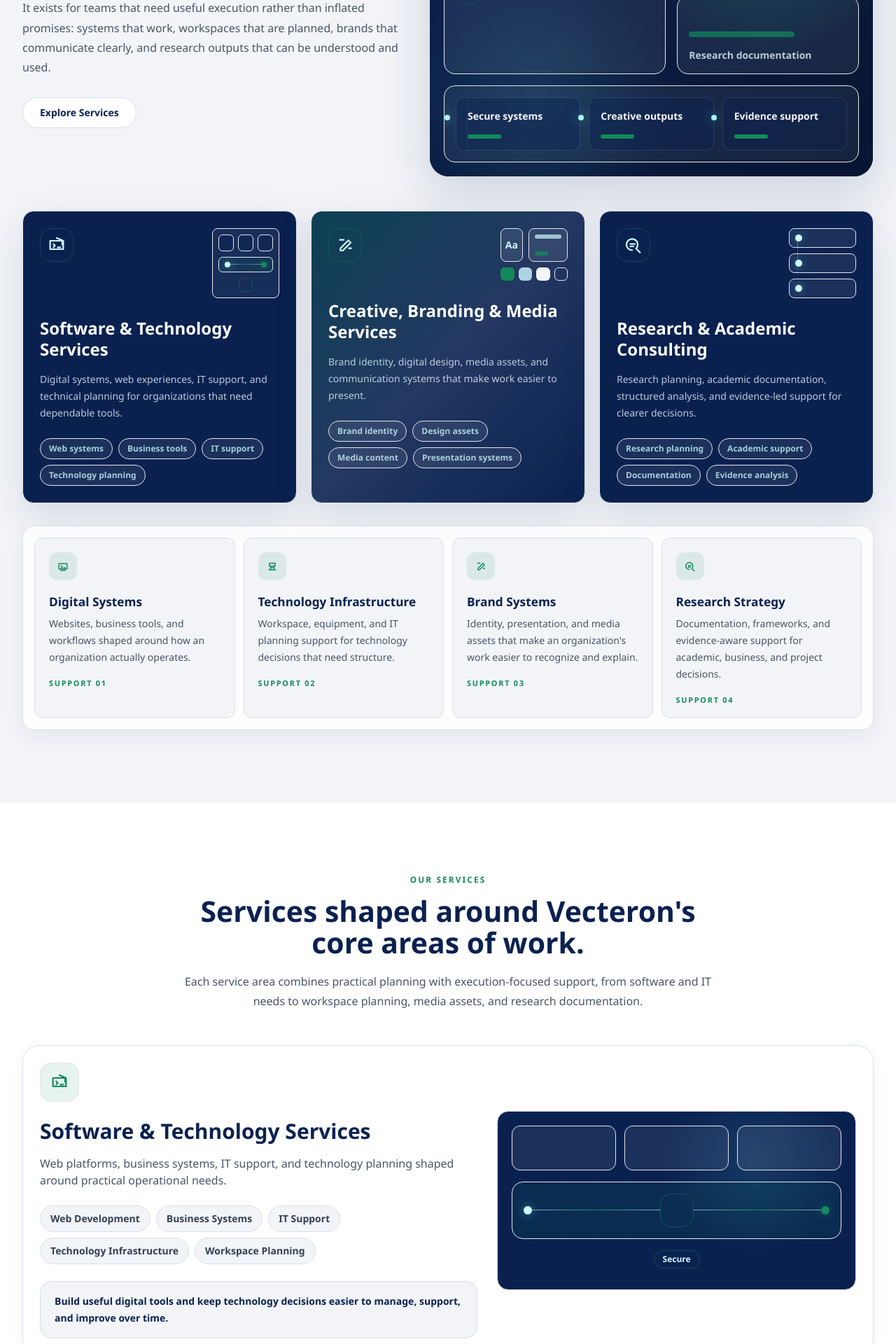
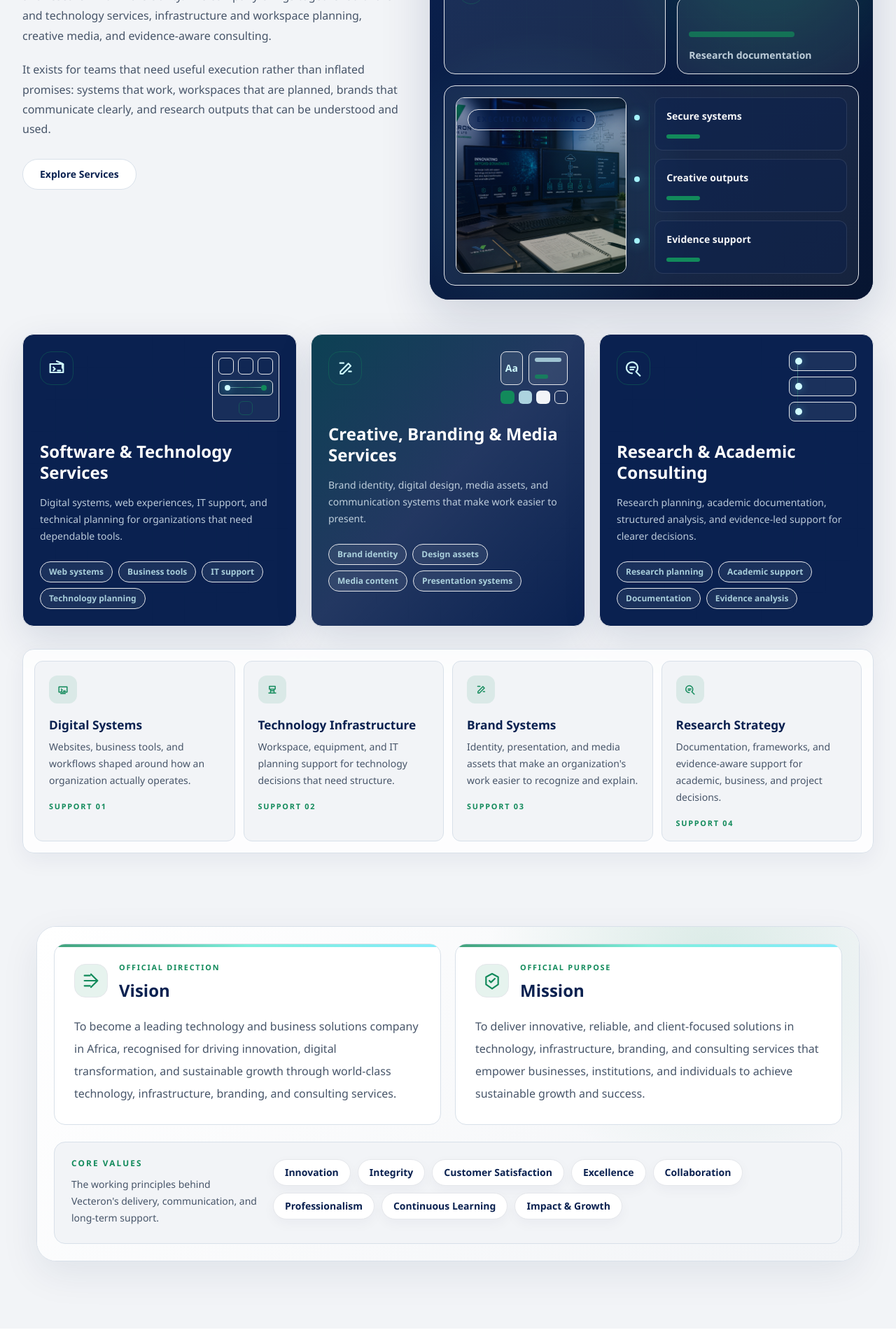
Before and after one commit to asuureprosperalebgmiah/Vecteron-Prototype, a Next.js app: page / in a window 1280 px wide. Shown: the part 1480-3400 px from the top of the page at 70% size. Built offline with nearby package versions, Linux system fonts and the light colour scheme.

Commit message:
feat: add brand content and about execution image

```diff
--- a/components/sections/home/home-page.tsx
+++ b/components/sections/home/home-page.tsx
@@ -1,3 +1,4 @@
+import Image from "next/image";
 import Link from "next/link";
 import { Button } from "@/components/ui/button";
 import { Container } from "@/components/ui/container";
@@ -187,6 +188,32 @@
     description: "Communication stays direct, structured, and useful so stakeholders can follow the work across service areas.",
     icon: "M7.5 8.5a3 3 0 1 0 0 6 M16.5 8.5a3 3 0 1 1 0 6 M10 18.5h4 M8 5.5h8"
   }
+] as const;
+
+const visionMission = [
+  {
+    title: "Vision",
+    description:
+      "To become a leading technology and business solutions company in Africa, recognised for driving innovation, digital transformation, and sustainable growth through world-class technology, infrastructure, branding, and consulting services.",
+    icon: "M5 12h14 M12 5l7 7-7 7 M5 6.5h6 M5 17.5h6"
+  },
+  {
+    title: "Mission",
+    description:
+      "To deliver innovative, reliable, and client-focused solutions in technology, infrastructure, branding, and consulting services that empower businesses, institutions, and individuals to achieve sustainable growth and success.",
+    icon: "M12 4.5 18.5 8v8L12 20.5 5.5 16V8L12 4.5Z M9 12l1.8 1.8L15 9.8"
+  }
+] as const;
+
+const coreValues = [
+  "Innovation",
+  "Integrity",
+  "Customer Satisfaction",
+  "Excellence",
+  "Collaboration",
+  "Professionalism",
+  "Continuous Learning",
+  "Impact & Growth"
 ] as const;
 
 const contactDetails = [
@@ -450,15 +477,34 @@
           </div>
         </div>
         <div className="relative overflow-hidden rounded-2xl border border-white/12 bg-white/[0.06] p-4">
-          <div className="absolute inset-y-0 left-8 w-px bg-gradient-to-b from-transparent via-brand-primary/65 to-transparent" />
-          <div className="grid gap-3 sm:grid-cols-3">
-            {["Secure systems", "Creative outputs", "Evidence support"].map((item) => (
-              <div className="relative rounded-xl border border-white/10 bg-brand-ink/40 p-4" key={item}>
-                <span className="absolute -left-[1.05rem] top-6 size-2 rounded-full bg-cyan-200 shadow-[0_0_16px_rgb(103_232_249_/_0.62)]" />
-          <p className="text-sm font-semibold text-on-dark-primary">{item}</p>
-                <span className="mt-4 block h-1.5 w-12 rounded-full bg-brand-primary" />
+          <div className="grid gap-4 sm:grid-cols-[0.9fr_1.1fr] sm:items-stretch">
+            {/* Approved About image. Prefer replacing with a compressed WebP/AVIF at the same path family for production. */}
+            <div
+              className="group relative min-h-40 overflow-hidden rounded-xl border border-brand-primary/18 bg-brand-ink shadow-[0_18px_44px_rgb(0_0_0_/_0.16)]"
+            >
+              <Image
+                alt="Vecteron technology workspace with systems planning, development screens, and infrastructure visuals"
+                className="object-cover opacity-90 saturate-[1.08] transition-transform duration-700 ease-out group-hover:scale-[1.03]"
+                fill
+                sizes="(min-width: 1024px) 340px, (min-width: 640px) 45vw, 100vw"
+                src="/images/about-execution-workspace.png"
+              />
+              <div className="absolute inset-0 bg-[linear-gradient(135deg,rgb(10_33_80_/_0.4),rgb(10_33_80_/_0.08)_42%,rgb(18_138_91_/_0.16)),radial-gradient(circle_at_78%_24%,rgb(103_232_249_/_0.16),transparent_34%)]" />
+              <div className="absolute inset-0 ring-1 ring-inset ring-white/10" />
+              <div className="absolute left-4 top-4 rounded-full border border-white/16 bg-brand-ink/55 px-3 py-1.5 text-[0.65rem] font-bold uppercase tracking-[0.16em] text-cyan-100/92 backdrop-blur-sm">
+                Execution workspace
               </div>
-            ))}
+            </div>
+            <div className="relative grid gap-3">
+              <div className="absolute inset-y-0 left-4 hidden w-px bg-gradient-to-b from-transparent via-brand-primary/65 to-transparent sm:block" />
+              {["Secure systems", "Creative outputs", "Evidence support"].map((item) => (
+                <div className="relative rounded-xl border border-white/10 bg-brand-ink/40 p-4 sm:ml-6" key={item}>
+                  <span className="absolute -left-[1.9rem] top-6 hidden size-2 rounded-full bg-cyan-200 shadow-[0_0_16px_rgb(103_232_249_/_0.62)] sm:block" />
+                  <p className="text-sm font-semibold text-on-dark-primary">{item}</p>
+                  <span className="mt-4 block h-1.5 w-12 rounded-full bg-brand-primary" />
+                </div>
+              ))}
+            </div>
           </div>
         </div>
       </div>
@@ -689,6 +735,59 @@
                 <p className="technical-label mt-5 text-label">Support 0{index + 1}</p>
               </div>
             ))}
+          </div>
+        </Reveal>
+      </Container>
+    </section>
+  );
+}
+
+function VisionMissionSection() {
+  return (
+    <section className="relative bg-brand-canvas px-5 pb-20 sm:pb-24">
+      <Container>
+        <Reveal className="relative overflow-hidden rounded-[1.75rem] border border-brand-line bg-white p-5 shadow-[0_18px_54px_rgb(10_33_80_/_0.08)] sm:p-6">
+          <div className="pointer-events-none absolute inset-0 bg-[radial-gradient(circle_at_82%_8%,rgb(18_138_91_/_0.12),transparent_30%),linear-gradient(135deg,rgb(255_255_255),rgb(242_244_247))]" />
+          <div className="relative grid gap-5 lg:grid-cols-2">
+            {visionMission.map((item, index) => (
+              <article
+                className="group relative overflow-hidden rounded-2xl border border-brand-line bg-white p-6 transition-all duration-500 ease-out hover:-translate-y-1 hover:border-brand-primary/30 hover:shadow-[0_16px_40px_rgb(10_33_80_/_0.1)] sm:p-7"
+                key={item.title}
+              >
+                <div className="absolute inset-x-0 top-0 h-1 bg-gradient-to-r from-brand-primary via-teal-300 to-cyan-300 opacity-80" />
+                <div className="flex items-start gap-4">
+                  <span className="flex size-12 shrink-0 items-center justify-center rounded-2xl border border-brand-primary/18 bg-brand-primary/10 text-brand-primary transition-colors duration-300 group-hover:bg-brand-primary group-hover:text-white">
+                    <Icon path={item.icon} />
+                  </span>
+                  <div>
+                    <p className="technical-label text-label">Official {index === 0 ? "Direction" : "Purpose"}</p>
+                    <h3 className="mt-3 font-display text-2xl font-semibold leading-tight text-brand-ink">{item.title}</h3>
+                  </div>
+                </div>
+                <p className="mt-5 text-base leading-8 text-secondary">{item.description}</p>
+              </article>
+            ))}
+          </div>
+
+          <div className="relative mt-6 rounded-2xl border border-brand-line bg-brand-canvas p-5 sm:p-6">
+            <div className="grid gap-5 lg:grid-cols-[0.34fr_1fr] lg:items-start">
+              <div>
+                <p className="section-eyebrow text-brand-primary">Core Values</p>
+                <p className="mt-3 text-sm leading-6 text-secondary">
+                  The working principles behind Vecteron&apos;s delivery, communication, and long-term support.
+                </p>
+              </div>
+              <div className="flex flex-wrap gap-2.5">
+                {coreValues.map((value) => (
+                  <span
+                    className="rounded-full border border-brand-primary/18 bg-white px-4 py-2 text-sm font-semibold text-brand-ink shadow-[0_6px_18px_rgb(10_33_80_/_0.04)]"
+                    key={value}
+                  >
+                    {value}
+                  </span>
+                ))}
+              </div>
+            </div>
           </div>
         </Reveal>
       </Container>
@@ -1220,6 +1319,7 @@
       <HeroSection />
       <CapabilityBar />
       <AboutSection />
+      <VisionMissionSection />
       <ServicesSection />
       <ProcessStrip />
       <TrustSection />
```
Also changed, not shown: public/images/about-execution-workspace.png (added).
